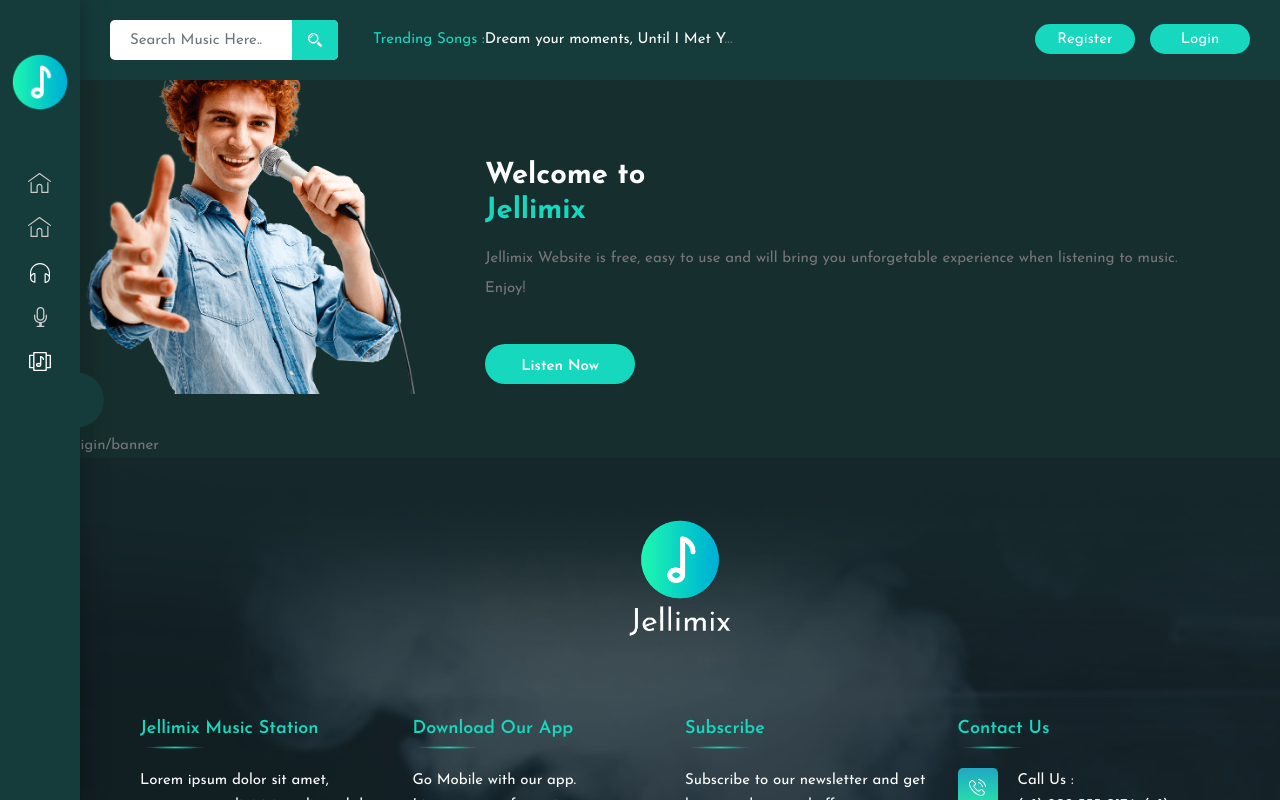
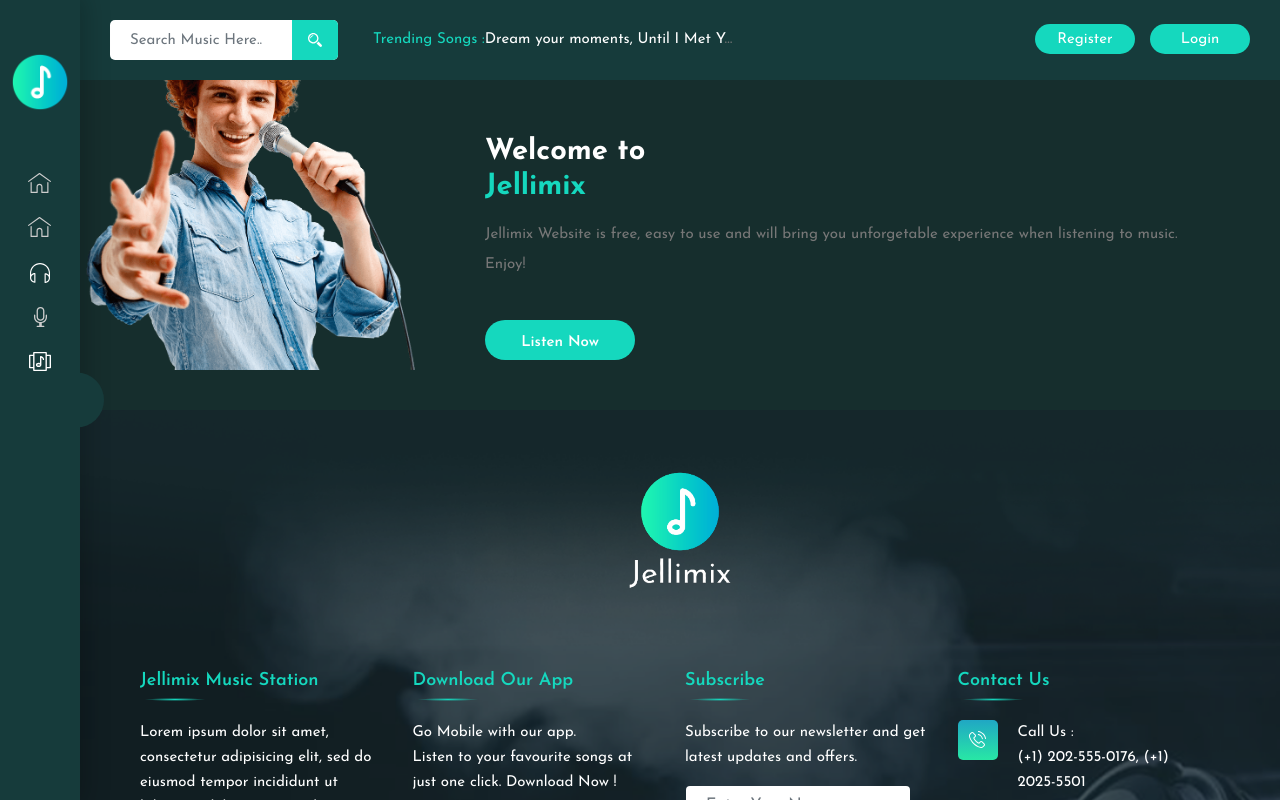
Before and after one commit to Theuser002/Jellimix_HUST, a Vue app in the folder jellimix_vue/: page / in a window 1280 px wide. Shown: the top 800 px of the page. Built offline with nearby package versions, Linux system fonts and the light colour scheme; a web font is replaced by a local one; what vue-toast-notification would draw is missing.

Commit message:
save progress

```diff
--- a/jellimix_vue/src/App.vue
+++ b/jellimix_vue/src/App.vue
@@ -2,12 +2,8 @@
   <div id="app">
     <the-menu></the-menu>
     <the-header></the-header>
-<<<<<<< HEAD
     <router-view class="router-view" @play-song="playAudio"></router-view>
-=======
-    <router-view class="router-view"></router-view>
     <the-banner></the-banner>
->>>>>>> origin/banner
     <the-footer></the-footer>
     <div style="z-index: 20000; position: sticky; bottom: 0">
     <Aplayer
```
